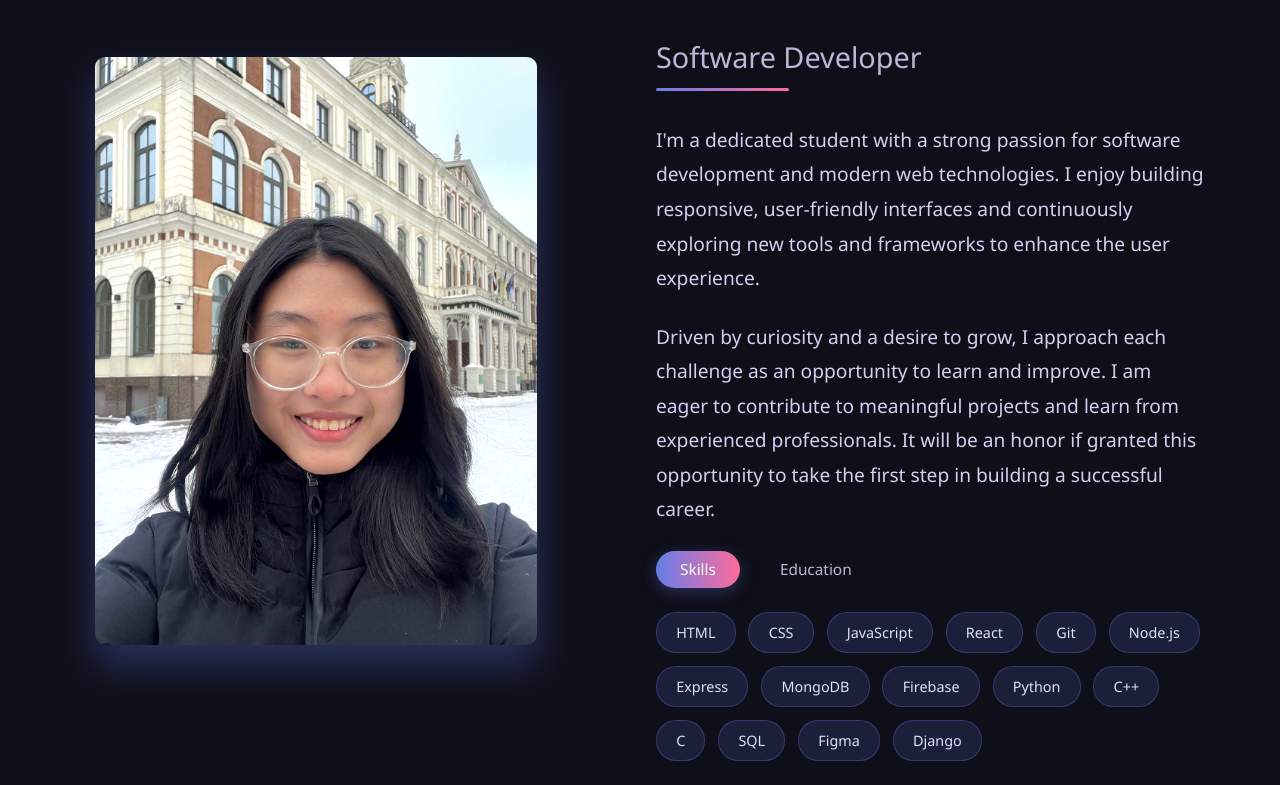
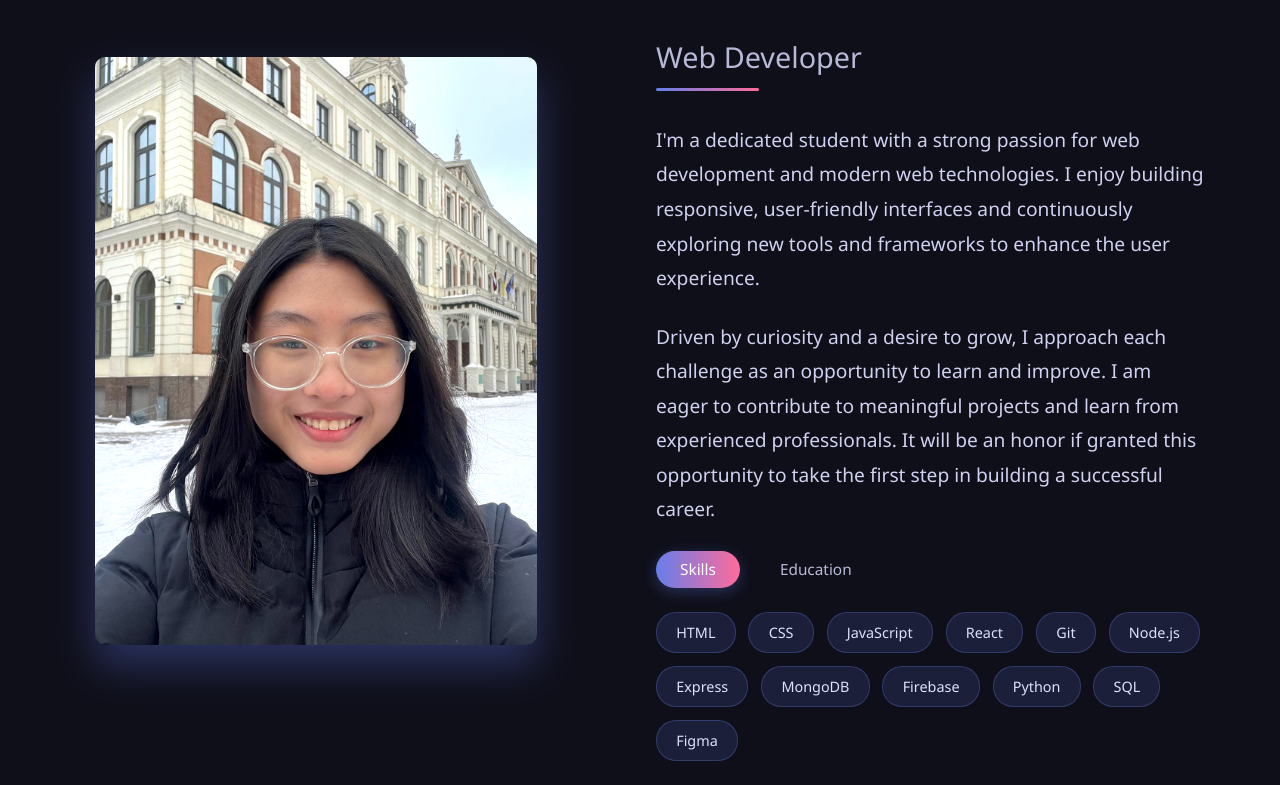
Before and after one commit to nhingnguyen/portfolio, a React (Vite) app in the folder frontend/: page / in a window 1280 px wide. Shown: the part 955-1740 px from the top of the page. Built offline with nearby package versions, Linux system fonts and the light colour scheme.

Commit message:
Update position

```diff
--- a/frontend/src/components/About.jsx
+++ b/frontend/src/components/About.jsx
@@ -8,7 +8,7 @@ const About = () => {
   const skills = [
     'HTML', 'CSS', 'JavaScript', 'React', 'Git',
     'Node.js', 'Express', 'MongoDB', 'Firebase', 'Python',
-    'C++', 'C', 'SQL', 'Figma', 'Django'
+    'SQL', 'Figma'
   ];
 
   const education = [
@@ -27,10 +27,10 @@ const About = () => {
         </div>
         <div className="about-content">
           <h2 className="about-title">About Me</h2>
-          <p className="about-position">Software Developer</p>
+          <p className="about-position">Web Developer</p>
           <div className="about-description">
             <p>
-              I'm a dedicated student with a strong passion for software development
+              I'm a dedicated student with a strong passion for web development
               and modern web technologies. I enjoy building responsive, user-friendly interfaces
               and continuously exploring new tools and frameworks to enhance the user experience.
             </p>
--- a/frontend/src/components/Intro.jsx
+++ b/frontend/src/components/Intro.jsx
@@ -11,7 +11,7 @@ const Intro = () => {
 
   useEffect(() => {
     const title = "Hello, I'm Nhi";
-    const subtitle = "Software Developer";
+    const subtitle = "Web Developer";
     const description = "Hey there! I love building things for the web. Let's collaborate to create something amazing together!";
 
     let i = 0;
```
